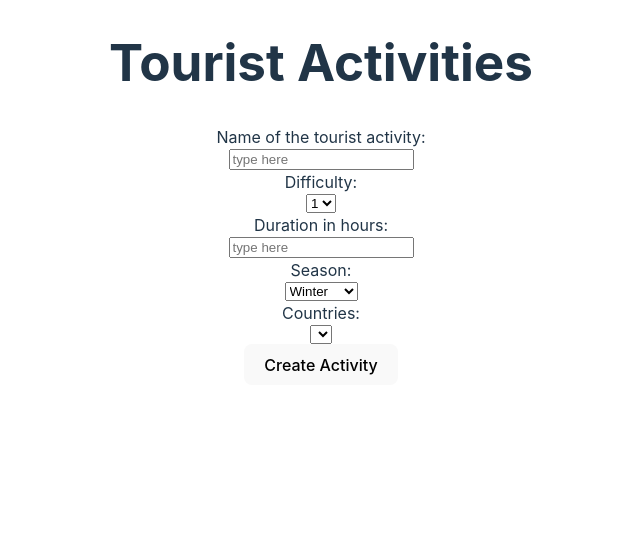
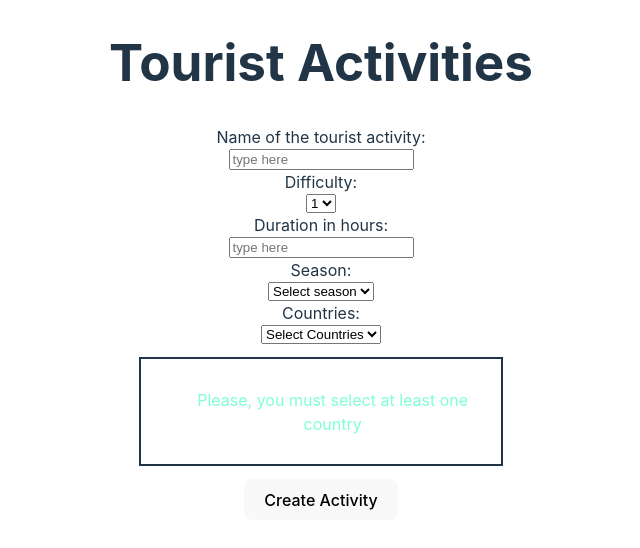
Before and after one commit to criss717/PI_COUNTRIES, a React (Vite) app in the folder client/: page /activities in a window 1280 px wide. Shown: the top 548 px of the page, without its empty margins (319-959 px from the left). Built offline with nearby package versions, Linux system fonts and the light colour scheme.

Commit message:
30-08-23

```diff
--- a/client/src/Components/Card/Card.module.css
+++ b/client/src/Components/Card/Card.module.css
@@ -4,3 +4,9 @@
     align-items: center;
     padding: 15px;
 }
+
+.container img {
+    height: auto;
+    width: 100%;
+    aspect-ratio: 1.5/1; /*sirve para la relacion ancho alto*/
+}
--- a/client/src/Components/Cards/Cards.jsx
+++ b/client/src/Components/Cards/Cards.jsx
@@ -22,14 +22,14 @@ const Cards = () => {
     //Handlers
     const handlerBack =()=>{
         setCurrentPage({
-            initialIndex:currentPage.initialIndex - 1,
-            finalIndex:currentPage.finalIndex - 1
+            initialIndex:currentPage.initialIndex - 10,
+            finalIndex:currentPage.finalIndex - 10
         })
     }
     const handlerNext =()=>{
         setCurrentPage({
-            initialIndex:currentPage.initialIndex + 1,
-            finalIndex:currentPage.finalIndex + 1
+            initialIndex:currentPage.initialIndex + 10,
+            finalIndex:currentPage.finalIndex + 10
         })
     }
 
--- a/client/src/Components/Form/Form.jsx
+++ b/client/src/Components/Form/Form.jsx
@@ -2,7 +2,6 @@ import React, { useState } from 'react'
 import { useDispatch, useSelector } from 'react-redux'
 import { postActivity, getActivities } from '../../Redux/actions/actions'
 import s from '../Form/Form.module.css'
-
 
 const Form = () => {
     //estados
@@ -35,12 +34,22 @@ const Form = () => {
     }
     const handlerSelectChange = (e) => { // para la opcion de multiples paises
         const dataCountries = countries.find((country)=>country.id===e.target.value) //filtramos por id, para tener los datos del pais elegido
+        if(form.optionsSelected.findIndex((elem)=>elem.id===e.target.value)===-1) { // si no existe ya como pais seleccionado
+            setForm({
+                ...form,
+                optionsSelected:[...form.optionsSelected,dataCountries],
+                countries:[...form.countries,e.target.value] // guardamos el Id q esta en value de cada option
+            })
+        }
+    }
+    const handlerRemoveCountry =(id)=>{
+        const newOptionsSelected=form.optionsSelected.filter((elem)=>elem.id!==id) // quitamos del array el que el userpresione la X(con el id)
         setForm({
             ...form,
-            optionsSelected:[...form.optionsSelected,dataCountries],
-            countries:[...form.countries,e.target.value] // guardamos el Id q esta en value de cada option
+            optionsSelected:newOptionsSelected
         })
     }
+
     return (
         <div className={s.container}>
             <h1>Tourist Activities</h1>
@@ -69,6 +78,7 @@ const Form = () => {
                 />
                 <label htmlFor='season'>Season: </label>
                 <select onChange={handlerInputsChange} name='season'>
+                    <option>Select season</option>
                     <option value='Winter'>Winter</option>
                     <option value='Summer'>Summer</option>
                     <option value='Autumn'>Autumn</option>
@@ -78,24 +88,34 @@ const Form = () => {
                 <select
                     onChange={handlerSelectChange}
                     name='countries'>
+                        <option>Select Countries</option>
                     {   //mapeamos el arreglo de paises para obtener el nombre en los select
                         countries.map((country) => <option key={country.id} value={country.id}>
                             {country.name}</option>
                         )
                     }
                 </select>
+                <div className={s.containerFlags}>
+
+                    {   //muestra las banderas
+                        form.optionsSelected.length> 0 ? (//si tiene datos de un pais seleccionadop por el user
+                            form.optionsSelected.map((country)=>(
+                                <div className={s.flags} key={country.id}>
+                                    <img
+                                        src={country.imageFlag}
+                                        alt=''
+                                    />
+                                    <button
+                                        onClick={()=>handlerRemoveCountry(country.id)}
+                                        className={s.buttonX}
+                                    >X</button>
+                                </div>
+                            ))
+                        ) :<p>Please, you must select at least one country</p>
+                    }
+                </div>
                 <button type='submit'>Create Activity</button>
             </form>
-            <div>
-                {   //muestra las banderas
-                    form.optionsSelected.length> 0 && //si tiene datos
-                    form.optionsSelected.map((country)=> <img
-                        src={country.imageFlag}
-                        alt=''
-                        key={country.id}
-                    />)
-                }
-            </div>
 
         </div>
     );
--- a/client/src/Components/Form/Form.module.css
+++ b/client/src/Components/Form/Form.module.css
@@ -4,3 +4,52 @@
     flex-direction: column;
     align-items: center;
 }
+
+.container p{
+    align-items: center;
+    color: aquamarine;
+    grid-column:center;
+}
+
+.containerFlags {
+    display: grid;
+    /* grid-template-columns: repeat(auto-fit, minmax(100px, 1fr)); */
+    grid-template-columns: repeat(6,1fr);
+    gap: 1%;
+    border: 2px solid;
+    max-width: 80vw;
+    max-height: 45vh;
+    overflow: auto;
+    padding: 1%;
+    margin: 1%;
+}
+
+.flags{
+   position: relative;
+   max-width: 300px;
+}
+
+.flags img {
+    height: auto;
+    width: 100%;
+    aspect-ratio: 1.5/1; /*sirve para la relacion ancho alto*/
+}
+
+.buttonX{
+    position:absolute;
+    top: 0;
+    right: 0;
+    cursor: pointer;
+    background-color: #0908087d;
+    color: rgb(242, 234, 234);
+    font-size: 1vw;
+    padding: 0.6vh 1vh;
+    margin: 0.4vh;
+    border: rgb(101, 146, 174) solid 0.4px;
+}
+
+.buttonX:hover {
+    color: red;
+    filter:brightness(1);
+    transform: scale(1.2);
+}
--- a/client/src/Redux/reducer/reducer.js
+++ b/client/src/Redux/reducer/reducer.js
@@ -16,8 +16,6 @@ export const rootReducer = (state=initialState,action)=>{
                 copyCountries:action.payload
             }
         case GET_COUNTRY: //por nombre
-            // const result=state.allCountries.filter((country)=>country.name.includes(action.payload))
-            // console.log(result);
             if(action.payload===''){ // si borra el nombre, volvemos a mostar todos
                 return {
                     ...state,
```
